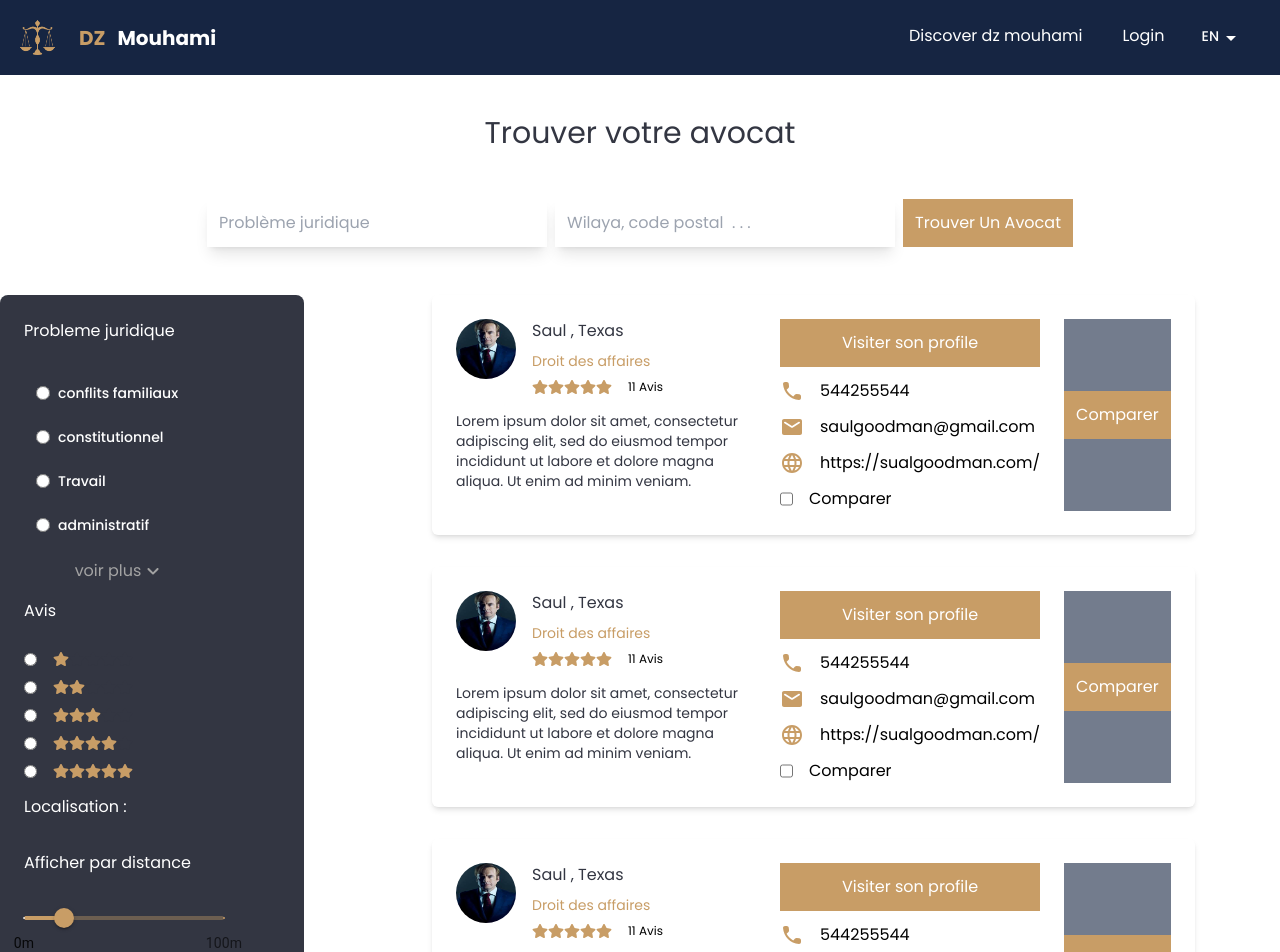
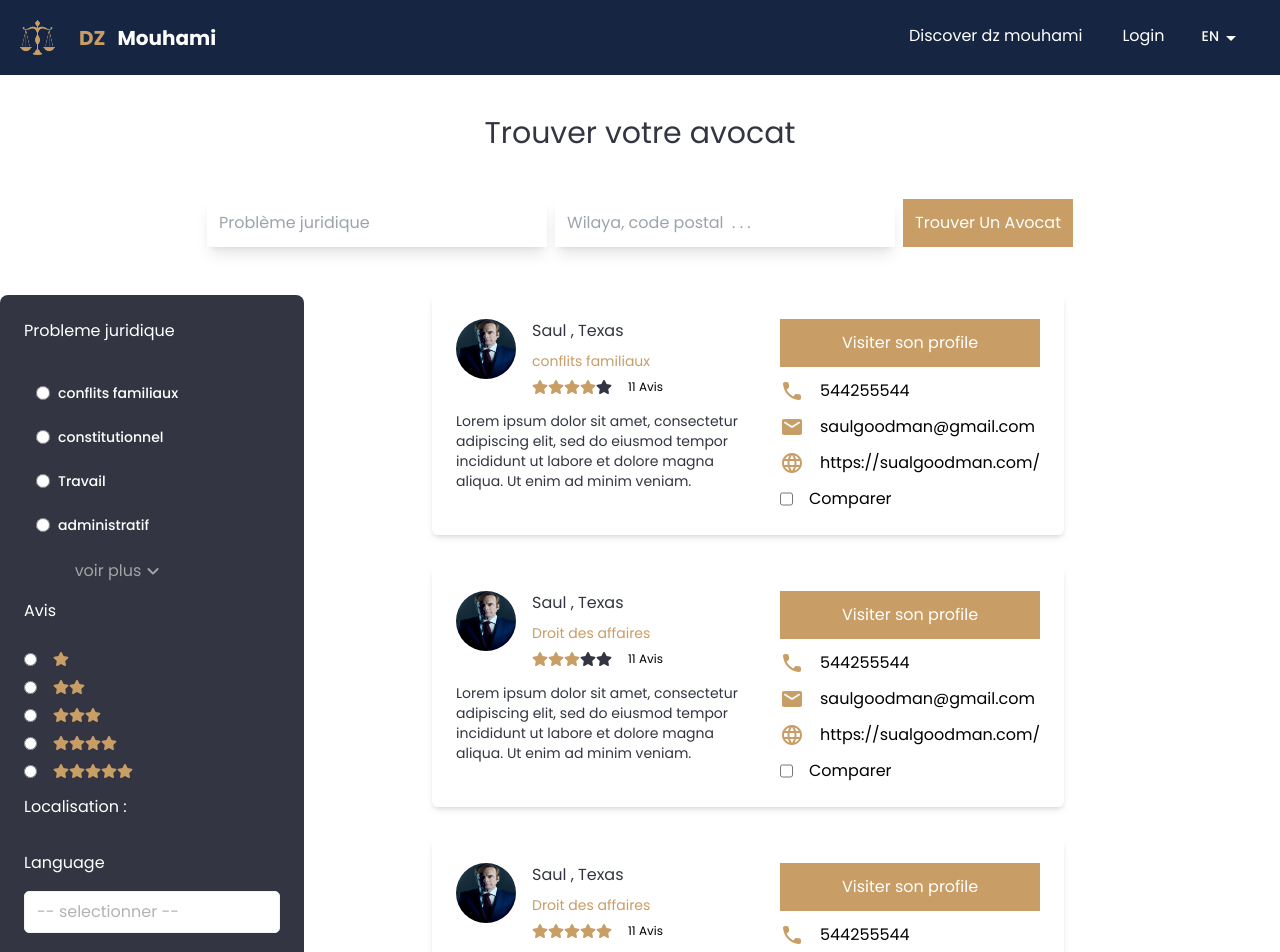
Before and after one commit to yacineboudebouz/mouhami-dz, a React (Vite) app: page /find-avocat in a window 1280 px wide. Shown: the top 952 px of the page. Built offline with nearby package versions, Linux system fonts and the light colour scheme.

Commit message:
filtering done

```diff
--- a/src/App.jsx
+++ b/src/App.jsx
@@ -1,4 +1,5 @@
 import React from 'react'
+import { useState } from 'react';
 import './index.css'
 import { BrowserRouter, Routes, Route } from "react-router-dom";
 import Landing from './features/landing/Landing'
@@ -10,13 +11,14 @@ import Blog from './features/blog/Blog';
 import FindAvocat from './features/filter/FindAvocat';
 import CompareAvocats from './features/comparing/CompareAvocats';
 
+
 const App = () => {
+
+  const [sharedData, setSharedData] = useState('');
+
   return (
 
     <BrowserRouter>
-      {/* <div className=' fixed w-full z-50'>
-        <Navbar />
-      </div> */}
       <Routes>
         <Route path='/' element={<Landing />} />
         <Route path='/auth' element={<Auth />} />
@@ -26,8 +28,8 @@ const App = () => {
 
         {/*we need to add this route for avocat profile instead of the previous one*/}
         <Route path='/avocat/:id' element={<Avocat />} />
-        <Route path='/find-avocat' element={<FindAvocat></FindAvocat>} />
-        <Route path='/compare-avocat' element={<CompareAvocats></CompareAvocats>} />
+        <Route path='/find-avocat' element={<FindAvocat getData={(data) => setSharedData(data)}></FindAvocat>} />
+        <Route path='/compare-avocat' element={<CompareAvocats setData={sharedData}></CompareAvocats>} />
         <Route path='*' element={<h1>404</h1>} />
       </Routes>
 
--- a/src/constants/fiteringData.js
+++ b/src/constants/fiteringData.js
@@ -5,12 +5,13 @@ export const fakeAvocats = [{
     name: "Goodman",
     surname: "Saul",
     email: "saulgoodman@gmail.com",
-    rating: 5,
-    speciality: "Droit des affaires",
+    rating: 4,
+    speciality: "conflits familiaux",
     img: saul,
     wilaya: "Texas",
     rates: 11,
     phonenumber: 544255544,
+    language : "Arabe",
     website: "https://sualgoodman.com/",
     bio: "Lorem ipsum dolor sit amet, consectetur adipiscing elit, sed do eiusmod tempor incididunt ut labore et dolore magna aliqua. Ut enim ad minim veniam.",
   } , {
@@ -18,12 +19,13 @@ export const fakeAvocats = [{
     name: "Goodman",
     surname: "Saul",
     email: "saulgoodman@gmail.com",
-    rating: 5,
+    rating: 3,
     speciality: "Droit des affaires",
     img: saul,
     wilaya: "Texas",
     rates: 11,
     phonenumber: 544255544,
+    language : "francais",
     website: "https://sualgoodman.com/",
     bio: "Lorem ipsum dolor sit amet, consectetur adipiscing elit, sed do eiusmod tempor incididunt ut labore et dolore magna aliqua. Ut enim ad minim veniam.",
   },{
@@ -35,6 +37,7 @@ export const fakeAvocats = [{
     speciality: "Droit des affaires",
     img: saul,
     wilaya: "Texas",
+    language : "Arabe",
     rates: 11,
     phonenumber: 544255544,
     website: "https://sualgoodman.com/",
@@ -45,6 +48,6 @@ export const problemJuridiqueData = [
     {problemID : 2 , problemValue : "constitutionnel"},
     {problemID : 3 , problemValue : "Travail"},
     {problemID : 4 , problemValue : "administratif"},
-    {problemID : 5 , problemValue : "conflits familiaux"},
+    {problemID : 5 , problemValue : "Droit des affaires"},
     {problemID : 6 , problemValue : "conflits familiaux"},
 ]
--- a/src/features/comparing/CompareAvocats.jsx
+++ b/src/features/comparing/CompareAvocats.jsx
@@ -3,8 +3,8 @@ import { fakeAvocats } from '../../constants/fiteringData'
 import Navbar from '../../common/Navbar'
 import Footer from '../../common/Footer'
 import { useState } from 'react'
-const CompareAvocats = ({selectedAvocat}) => {
-  const [avocatData , setAvocatData] = useState(fakeAvocats)
+const CompareAvocats = ({setData}) => {
+  const [avocatData , setAvocatData] = useState(setData)
   return (
     <div className='flex flex-col gap-32'>
         <Navbar></Navbar>
--- a/src/features/filter/FindAvocat.jsx
+++ b/src/features/filter/FindAvocat.jsx
@@ -10,41 +10,23 @@ import EmailIcon from '@mui/icons-material/EmailRounded';
 import WebsiteIcon from '@mui/icons-material/LanguageRounded';
 import PhoneIcon from '@mui/icons-material/LocalPhoneRounded';
 import { StarRating } from '../../common/widgets/StarRating'
-import Box from '@mui/material/Box';
-import Slider from '@mui/material/Slider';
-import theme from './styles/Theme'
 
 import { Link, useParams } from 'react-router-dom/dist'
 import { Compare } from '@mui/icons-material'
 
-const FindAvocat = ({/*we need filtering parameters from landing page to fetch avocats in here*/}) => {
+/*we need filtering parameters from landing page to fetch avocats in here*/
+const FindAvocat = ({getData}) => {
 
     const [problem, setProblem] = useState('')
     const [location, setLocation] = useState('')
+
     const [language , setLanguage] = useState('')
     const [selectedPrblm , setSelectedPrblm] = useState('')
     const [rating , setRating] = useState('')
 
     const [avocatsData , setAvocatData] = useState(fakeAvocats)
     const [juridiquePrblms , setJuridiquePrblm] = useState(problemJuridiqueData)
-    const marks = [
-        {
-          value: 0,
-          label: '0m',
-        },
-        {
-          value: 100,
-          label: '100m',
-        },
-        {
-          value: 500,
-          label: '500m',
-        },
-        {
-          value: 1000,
-          label: '1km',
-        },
-    ];
+
 
     const [visibleJuridiquePrblms, setVisibleJuridiquePrblms] = useState(4);
     const showMorePrblms = () => {
@@ -53,24 +35,37 @@ const FindAvocat = ({/*we need filtering parameters from landing page to fetch a
 
     const [compare , setCompare] = useState(false)
     const [selectedAvocats, setSelectedAvocats] = useState([]);
-    const [compareOverlay, setCompareOverlay] = useState(null);
+;
+
+    console.log(language)
+    console.log(selectedPrblm)
+    console.log(rating)
 
     const handleCompare = (avocatID) => {
         setCompare(!compare)
         setSelectedAvocats((prevSelectedAvocats) => {
-            if (prevSelectedAvocats.includes(avocatID)) {
-              return prevSelectedAvocats.filter((id) => id !== avocatID);
+            const isAlreadySelected = prevSelectedAvocats.some((avocat) => avocat.avocatID === avocatID);
+
+            if (isAlreadySelected) {
+              return prevSelectedAvocats.filter((avocat) => avocat.avocatID !== avocatID);
             } else {
-              return [...prevSelectedAvocats, avocatID];
+              const selectedAvocat = avocatsData.find((avocat) => avocat.avocatID === avocatID);
+              return [...prevSelectedAvocats, selectedAvocat];
             }
           });
 
     };
+    useEffect(()=>{
+        getData(selectedAvocats)
         console.log(selectedAvocats)
+
+    },[selectedAvocats])
+
     useEffect(()=>{
         fetchAvocats()
         fetchProblemData()
     },[])
+
     const fetchAvocats = ()=>{
 
     }
@@ -78,9 +73,6 @@ const FindAvocat = ({/*we need filtering parameters from landing page to fetch a
 
     }
 
-    const  valuetext = (value) =>{
-        return `${value}m`;
-    }
     return (
         <div className=' flex flex-col relative '>
             <Navbar />
@@ -132,11 +124,12 @@ const FindAvocat = ({/*we need filtering parameters from landing page to fetch a
                             </div>
                         </div>
 
-                        <div className='flex flex-row gap-6 items-center'>
-                            <h3 class="mb-4 font-normal text-base text-white ">Localisation : </h3>
-                            <p>{location}</p>
+                        <div className='flex flex-row gap-6 items-center justify-center'>
+                            <h3 className="mb-4 font-normal text-base text-white ">Localisation : </h3>
+                            <p className="mb-4 font-normal text-white ">{location}</p>
                         </div>
-                        <div className='flex flex-col gap-3 items-start'>
+
+                        {/*<div className='flex flex-col gap-3 items-start'>
                             <h3 class="mb-4 font-normal text-base text-white ">Afficher par distance </h3>
                             <Box sx={{ width: 200 }}>
                                 <Slider
@@ -149,22 +142,34 @@ const FindAvocat = ({/*we need filtering parameters from landing page to fetch a
                                     sx={{ color: theme.palette.background.primary }}
                                 />
                             </Box>
-                        </div>
+                            </div>*/
+                        }
                         <div>
                             <h3 class="mb-4 font-normal text-base text-white ">Language</h3>
                             <select required
                                 className="text-black/70 bg-white px-3 py-2 transition-all cursor-pointer hover:border-zinc-600/30 border-[0.3px] border-gray-100 rounded-[5px] outline-zinc-600/50 appearance-none invalid:text-black/30 w-64"
-                                onChange={()=>{setLanguage(e.target.value)}}
+                                onChange={(e)=>{setLanguage(e.target.value)}}
                                 >
                                 <option value="" disabled selected>-- selectionner --</option>
-                                <option value="option-1">Francais</option>
-                                <option value="option-2">Arabe</option>
-                                <option value="option-3">Anglais</option>
+                                <option value="Francais">Francais</option>
+                                <option value="Arabe">Arabe</option>
+                                <option value="Anglais">Anglais</option>
                             </select>
                         </div>
                     </div>
                     <div className='flex flex-col gap-8'>
-                        {avocatsData.map((avocat , index)=>(
+                        {avocatsData
+
+                        .filter(avocat => {
+                            // Apply your filtering conditions here
+                            const languageMatch = !language || avocat.language === language;
+                            const ratingMatch = !rating || avocat.rating >= rating;
+                            const selectedProblemMatch = !selectedPrblm || avocat.speciality === selectedPrblm;
+
+                            return languageMatch && ratingMatch && selectedProblemMatch;
+                            })
+                        .map((avocat , index)=>(
+                            <div className=' relative'>
                                 <div className='flex flex-row gap-6 shadow-md rounded-md p-6'>
                                     <div className='flex flex-col gap-4'>
                                         <div className='flex flex-row gap-4'>
@@ -205,8 +210,10 @@ const FindAvocat = ({/*we need filtering parameters from landing page to fetch a
                                         </span>
 
                                     </div>
-
-                                <div className='bg-secondaryBlur flex items-center justify-center' onClick={()=>{handleCompare(avocat.avocatID)}}>
+                                </div>
+                                {
+                                    selectedAvocats.some((item) => item.avocatID === avocat.avocatID) && (
+                                        <div className='bg-secondaryBlur flex items-center justify-center absolute top-0 bottom-0 left-0 right-0' onClick={()=>{handleCompare(avocat.avocatID)}}>
                                             <motion.button
                                                 variants={littleFadeIn()}
                                                 className='bg-primary flex items-center p-3 justify-center cursor-pointer text-white hover:bg-amber-800 transition duration-300'
@@ -216,7 +223,8 @@ const FindAvocat = ({/*we need filtering parameters from landing page to fetch a
                                                 </Link>
                                             </motion.button>
                                         </div>
-
+                                    )
+                                }
                             </div>
                         ))}
                     </div>
```
Lines whose indentation alone changed are shown as unchanged.
